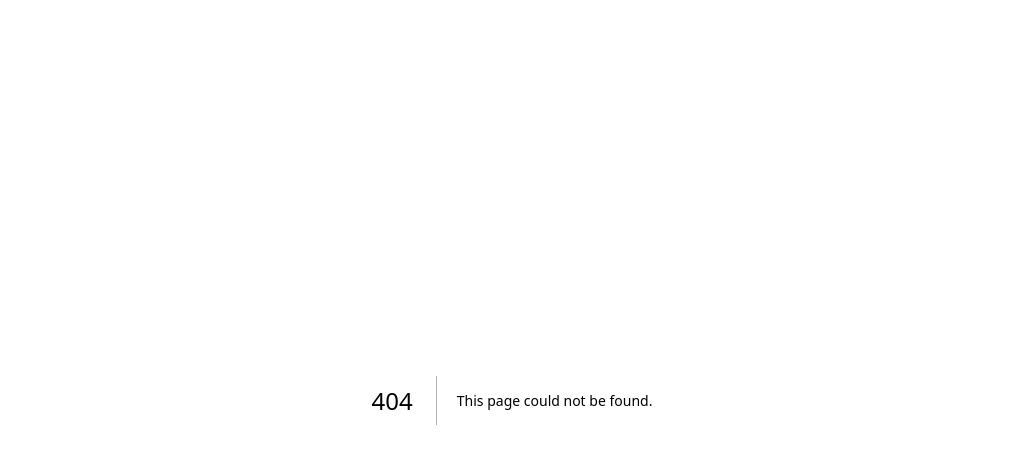
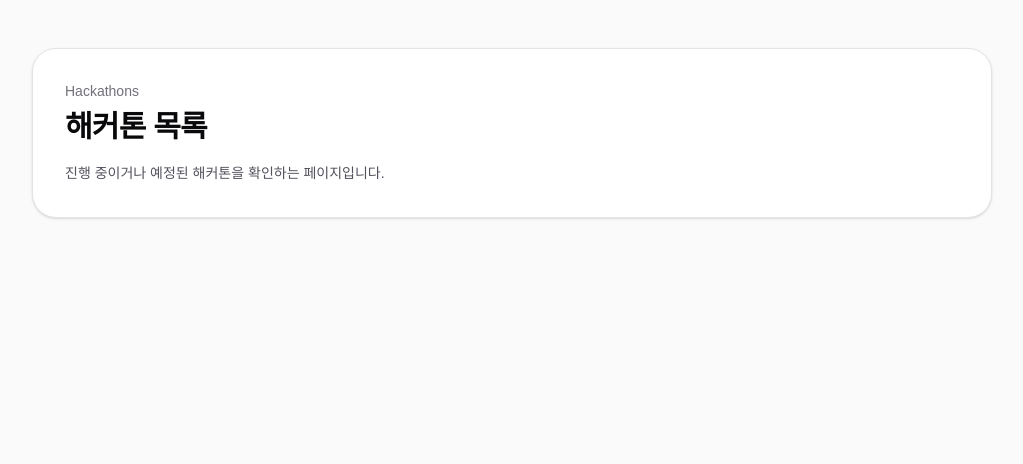
Before and after one commit to Jinnuu/dacon-hackathon-emergency-handover, a Next.js app in the folder web/: page /hackathons in a window 1280 px wide. Before the commit this address had no page. Shown: the top 464 px of the page, without its empty margins (128-1151 px from the left). Built offline with nearby package versions, Linux system fonts and the light colour scheme.

Commit message:
feat: add basic route pages for hackathons, camp, rankings

```diff
--- /dev/null
+++ b/web/src/app/camp/page.tsx
@@ -0,0 +1,17 @@
+export default function CampPage() {
+  return (
+    <main className="min-h-screen bg-zinc-50 text-zinc-900">
+      <div className="mx-auto max-w-5xl px-4 py-12 sm:px-6 lg:px-8">
+        <div className="rounded-3xl border border-zinc-200 bg-white p-8 shadow-sm">
+          <p className="text-sm font-medium text-zinc-500">Camp</p>
+          <h1 className="mt-2 text-3xl font-semibold tracking-tight text-zinc-950">
+            팀 모집
+          </h1>
+          <p className="mt-4 text-sm leading-6 text-zinc-600">
+            팀을 찾거나 새 팀을 만드는 페이지입니다.
+          </p>
+        </div>
+      </div>
+    </main>
+  );
+}
--- /dev/null
+++ b/web/src/app/hackathons/page.tsx
@@ -0,0 +1,17 @@
+export default function HackathonsPage() {
+  return (
+    <main className="min-h-screen bg-zinc-50 text-zinc-900">
+      <div className="mx-auto max-w-5xl px-4 py-12 sm:px-6 lg:px-8">
+        <div className="rounded-3xl border border-zinc-200 bg-white p-8 shadow-sm">
+          <p className="text-sm font-medium text-zinc-500">Hackathons</p>
+          <h1 className="mt-2 text-3xl font-semibold tracking-tight text-zinc-950">
+            해커톤 목록
+          </h1>
+          <p className="mt-4 text-sm leading-6 text-zinc-600">
+            진행 중이거나 예정된 해커톤을 확인하는 페이지입니다.
+          </p>
+        </div>
+      </div>
+    </main>
+  );
+}
--- /dev/null
+++ b/web/src/app/rankings/page.tsx
@@ -0,0 +1,17 @@
+export default function RankingsPage() {
+  return (
+    <main className="min-h-screen bg-zinc-50 text-zinc-900">
+      <div className="mx-auto max-w-5xl px-4 py-12 sm:px-6 lg:px-8">
+        <div className="rounded-3xl border border-zinc-200 bg-white p-8 shadow-sm">
+          <p className="text-sm font-medium text-zinc-500">Rankings</p>
+          <h1 className="mt-2 text-3xl font-semibold tracking-tight text-zinc-950">
+            랭킹
+          </h1>
+          <p className="mt-4 text-sm leading-6 text-zinc-600">
+            제출 결과와 점수를 확인하는 페이지입니다.
+          </p>
+        </div>
+      </div>
+    </main>
+  );
+}
```
